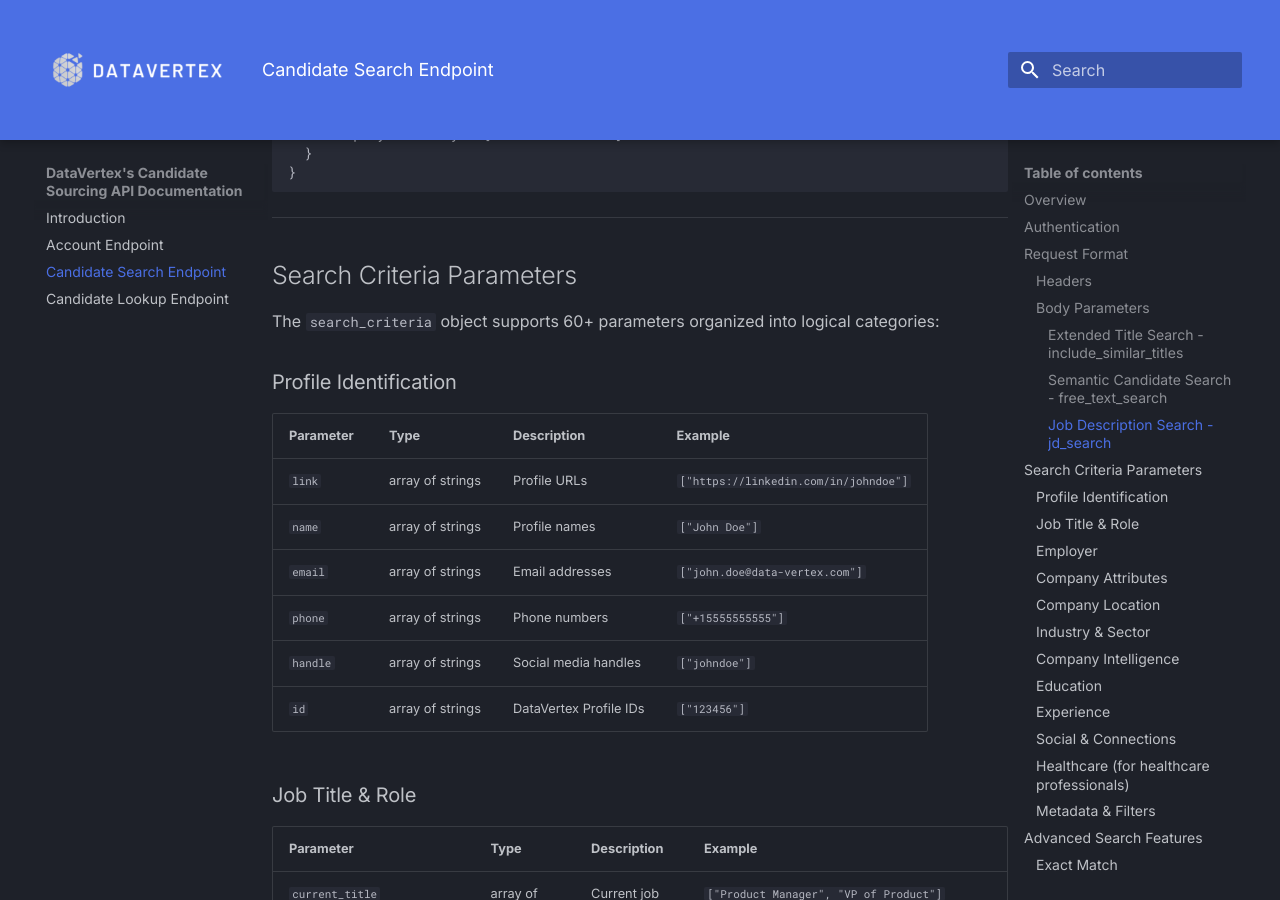
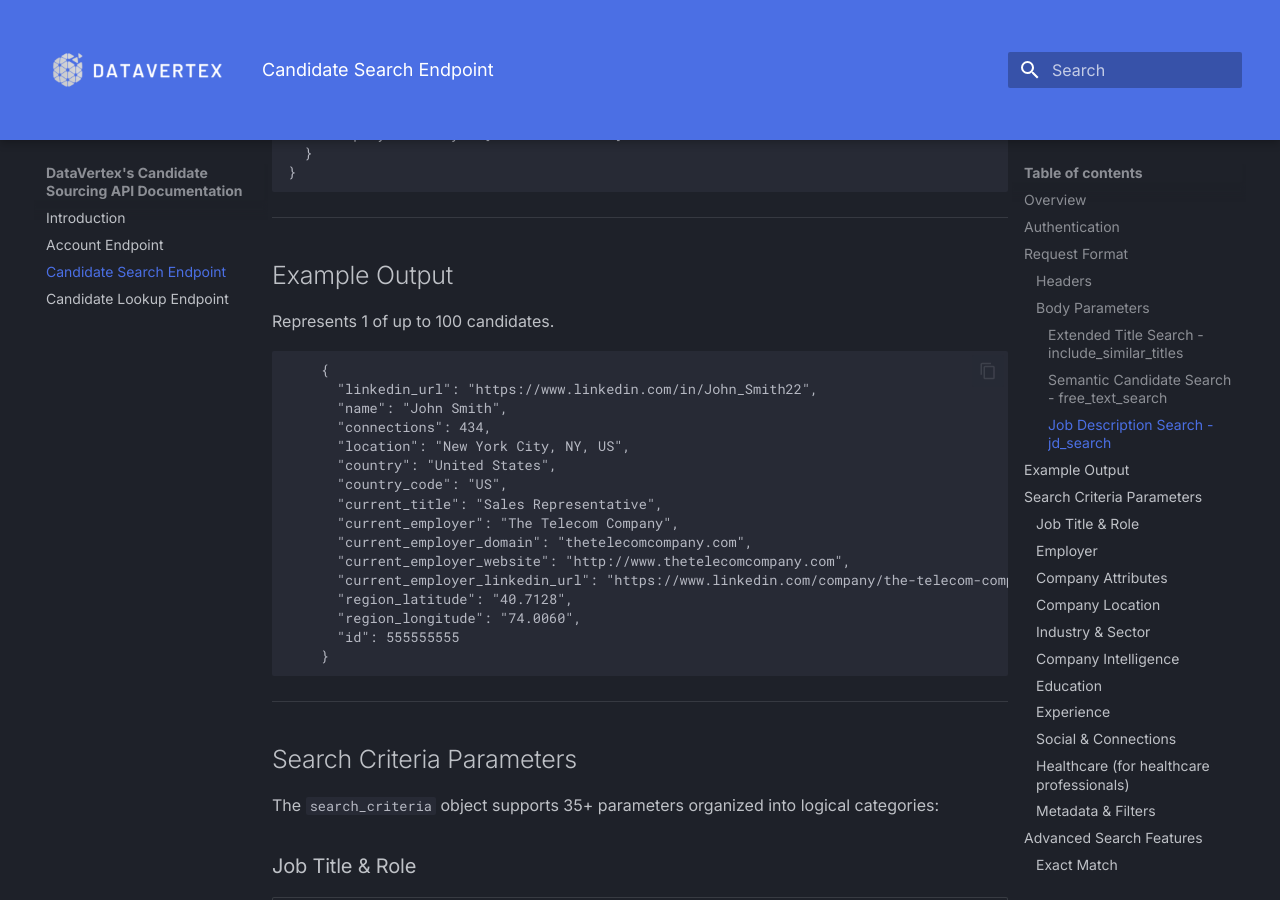
Before and after one commit to jbattdv/dv-api-docs, an MkDocs documentation site: the page built from docs/candidate_search_endpoint.md, in a window 1280 px wide and 900 px high, scrolled down 4624 px. Built offline with MkDocs 1.6.1 and Material for MkDocs 9.7.7, drawn with Linux system fonts in a browser that asks for light colours; some of the changed text lies outside the part shown.

Commit message:
Made minor clarity edits

````diff
--- a/docs/candidate_search_endpoint.md
+++ b/docs/candidate_search_endpoint.md
@@ -202,23 +202,34 @@ The response includes a `jd_searched` field showing exactly what was mapped:
   }
 }
 ```
+---
 
+## Example Output
+Represents 1 of up to 100 candidates.
+
+```json
+    {
+      "linkedin_url": "https://www.linkedin.com/in/John_Smith22",
+      "name": "John Smith",
+      "connections": 434,
+      "location": "New York City, NY, US",
+      "country": "United States",
+      "country_code": "US",
+      "current_title": "Sales Representative",
+      "current_employer": "The Telecom Company",
+      "current_employer_domain": "thetelecomcompany.com",
+      "current_employer_website": "http://www.thetelecomcompany.com",
+      "current_employer_linkedin_url": "https://www.linkedin.com/company/the-telecom-company",
+      "region_latitude": "40.7128",
+      "region_longitude": "74.0060",
+      "id": 555555555
+    }
+```
 ---
 
 ## Search Criteria Parameters
 
-The `search_criteria` object supports 60+ parameters organized into logical categories:
-
-### Profile Identification
-
-| Parameter | Type | Description | Example |
-|-----------|------|-------------|---------|
-| `link` | array of strings | Profile URLs | `["https://linkedin.com/in/johndoe"]` |
-| `name` | array of strings | Profile names | `["John Doe"]` |
-| `email` | array of strings | Email addresses | `["john.doe@data-vertex.com"]` |
-| `phone` | array of strings | Phone numbers | `["+15555555555"]` |
-| `handle` | array of strings | Social media handles | `["johndoe"]` |
-| `id` | array of strings | DataVertex Profile IDs | `["123456"]` |
+The `search_criteria` object supports 35+ parameters organized into logical categories:
 
 ### Job Title & Role
 
@@ -293,7 +304,7 @@ The `search_criteria` object supports 60+ parameters organized into logical cate
 
 | Parameter | Type | Description | Example |
 |-----------|------|-------------|---------|
-| `years_experience` | array of strings | Years of experience | `["1","2,","3"]` or ["1-3"]|
+| `years_experience` | array of strings | Years of experience | `["1","2,","3"]` or `["1-3"]`|
 
 ### Social & Connections
 
````
Also changed, not shown: other parts of docs/candidate_search_endpoint.md (+2 -2 lines), docs/candidate_lookup_endpoint.md (+1 -2 lines).
